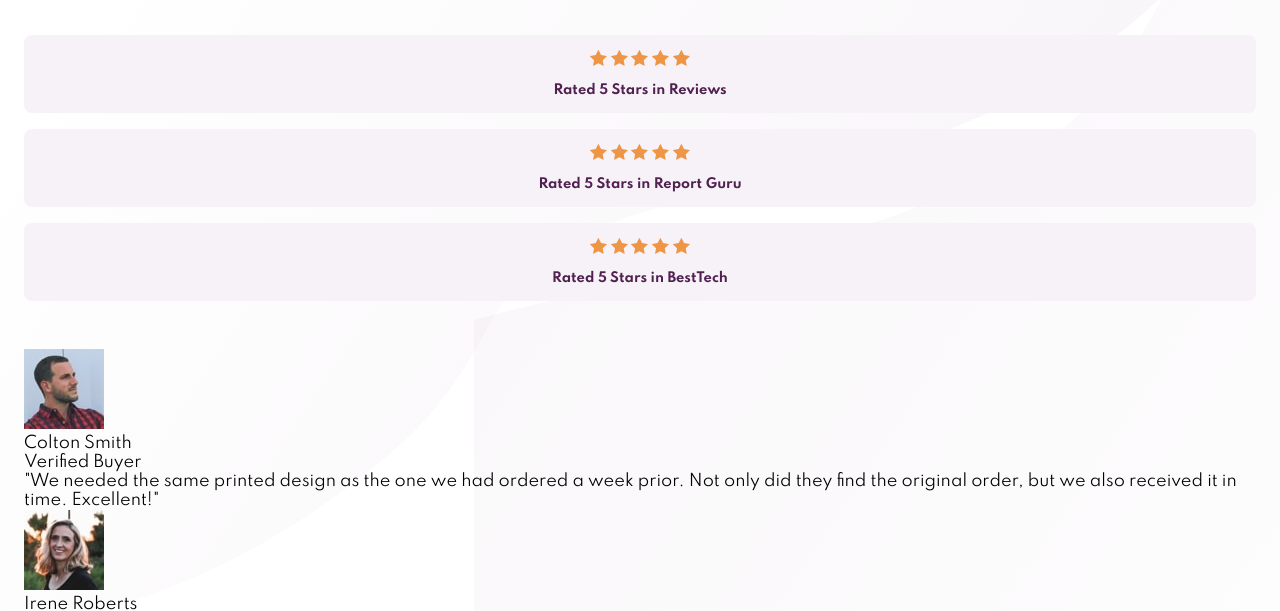
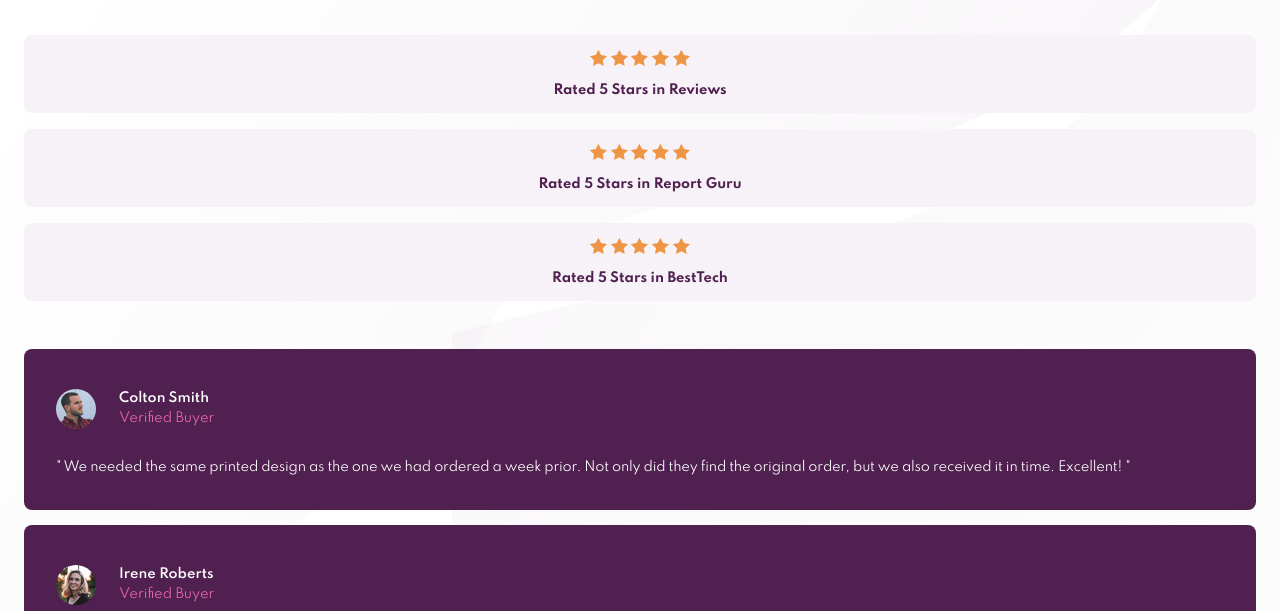
Before and after one commit to osoriodev/social-proof-page, a plain HTML site: page index.html in a window 1280 px wide. Shown: the part 167-778 px from the top of the page. Drawn offline with Linux system fonts and the light colour scheme.

Commit message:
Add review-card styles

```diff
--- a/css/style.css
+++ b/css/style.css
@@ -80,3 +80,39 @@ a {
   font-weight: 700;
   color: var(--clr-primary);
 }
+.review-card {
+  width: 100%;
+  margin-block-end: 1.5rem;
+  padding: 4rem 3.2rem 3.2rem;
+  display: grid;
+  grid-template-columns: auto 1fr;
+  grid-template-rows: repeat(2, auto) 1fr;
+  align-items: center;
+  border-radius: .8rem;
+  overflow: hidden;
+  font-size: 1.3rem;
+  background-color: var(--clr-primary);
+  color: var(--clr-ntrl-max);
+}
+.review-card:last-child {
+  margin: 0;
+}
+.review-card__img {
+  width: 4rem;
+  margin-inline-end: 2.3rem;
+  display: block;
+  grid-area: 1 / 1 / 3 / 2;
+  border-radius: 50%;
+}
+.review-card__name {
+  font-weight: 600;
+}
+.review-card__work {
+  color: var(--clr-secondary);
+}
+.review-card__descrip {
+  margin-block-start: 2.7rem;
+  line-height: 1.7;
+  letter-spacing: -.02rem;
+  grid-area: 3 / 1 / 4 / 3;
+}
--- a/index.html
+++ b/index.html
@@ -6,7 +6,7 @@
     <meta name="viewport" content="width=device-width, initial-scale=1.0">
     <link rel="preconnect" href="https://fonts.googleapis.com">
     <link rel="preconnect" href="https://fonts.gstatic.com" crossorigin>
-    <link rel="stylesheet" href="https://fonts.googleapis.com/css2?family=Spartan:wght@400;500;700&display=swap">
+    <link rel="stylesheet" href="https://fonts.googleapis.com/css2?family=Spartan:wght@400;500;600;700&display=swap">
     <link rel="stylesheet" href="./css/style.css">
     <link rel="icon" href="./img/favicon.png" sizes="32x32" type="image/png">
     <title>Frontend Mentor | Social proof section</title>
@@ -40,8 +40,8 @@
           <p class="review-card__name">Colton Smith</p>
           <p class="review-card__work">Verified Buyer</p>
           <p class="review-card__descrip">
-            "We needed the same printed design as the one we had ordered a week prior.
-            Not only did they find the original order, but we also received it in time. Excellent!"
+            " We needed the same printed design as the one we had ordered a week prior.
+            Not only did they find the original order, but we also received it in time. Excellent! "
           </p>
         </div>
         <div class="review-card">
@@ -49,8 +49,8 @@
           <p class="review-card__name">Irene Roberts</p>
           <p class="review-card__work">Verified Buyer</p>
           <p class="review-card__descrip">
-            "Customer service is always excellent and very quick turn around. Completely
-            delighted with the simplicity of the purchase and the speed of delivery."
+            " Customer service is always excellent and very quick turn around. Completely
+            delighted with the simplicity of the purchase and the speed of delivery. "
           </p>
         </div>
         <div class="review-card">
@@ -58,8 +58,8 @@
           <p class="review-card__name">Anne Wallace</p>
           <p class="review-card__work">Verified Buyer</p>
           <p class="review-card__descrip">
-            "Put an order with this company and can only praise them for the very high
-            standard. Will definitely use them again and recommend them to everyone!"
+            " Put an order with this company and can only praise them for the very high
+            standard. Will definitely use them again and recommend them to everyone! "
           </p>
         </div>
       </section>
```
